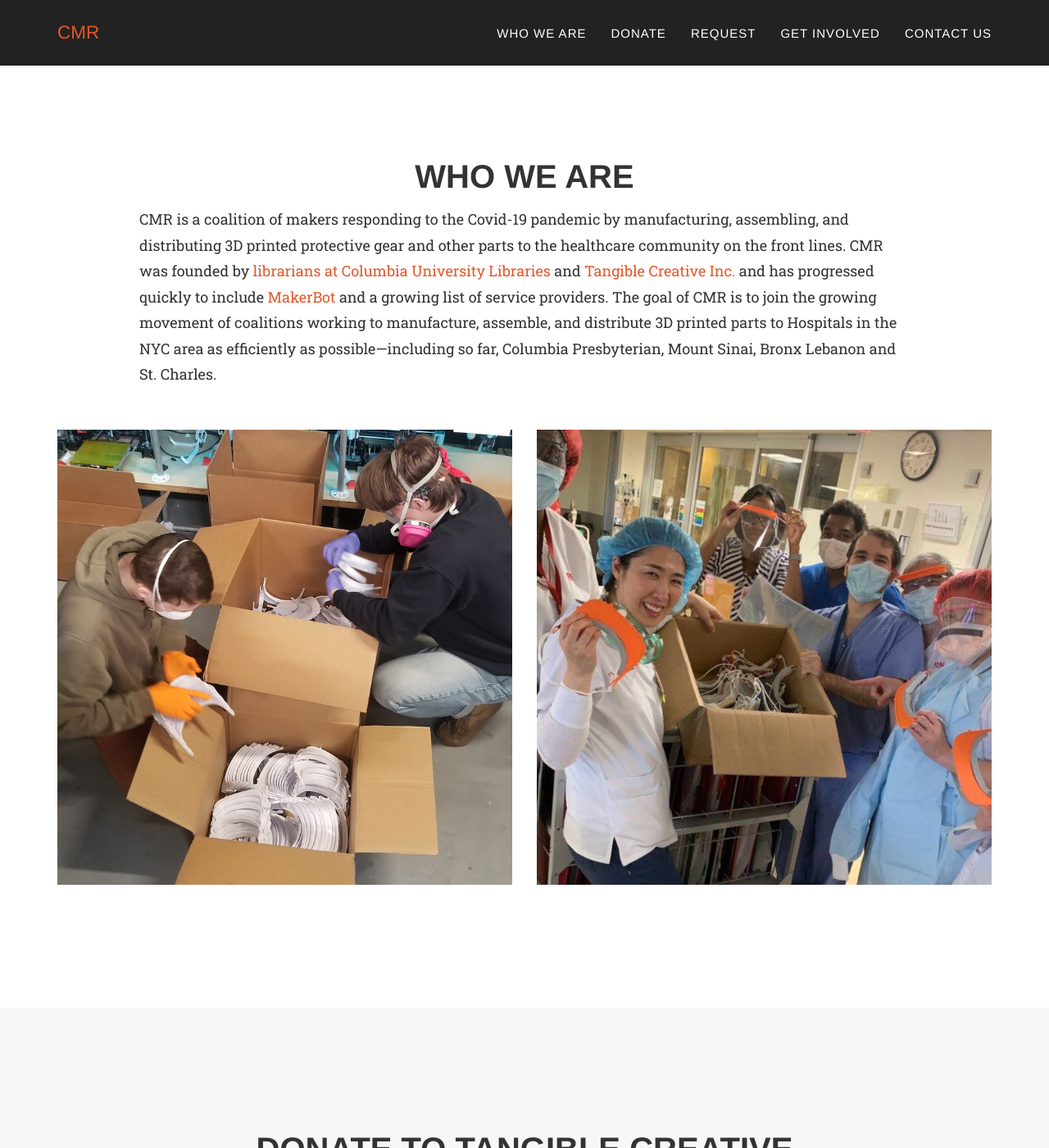
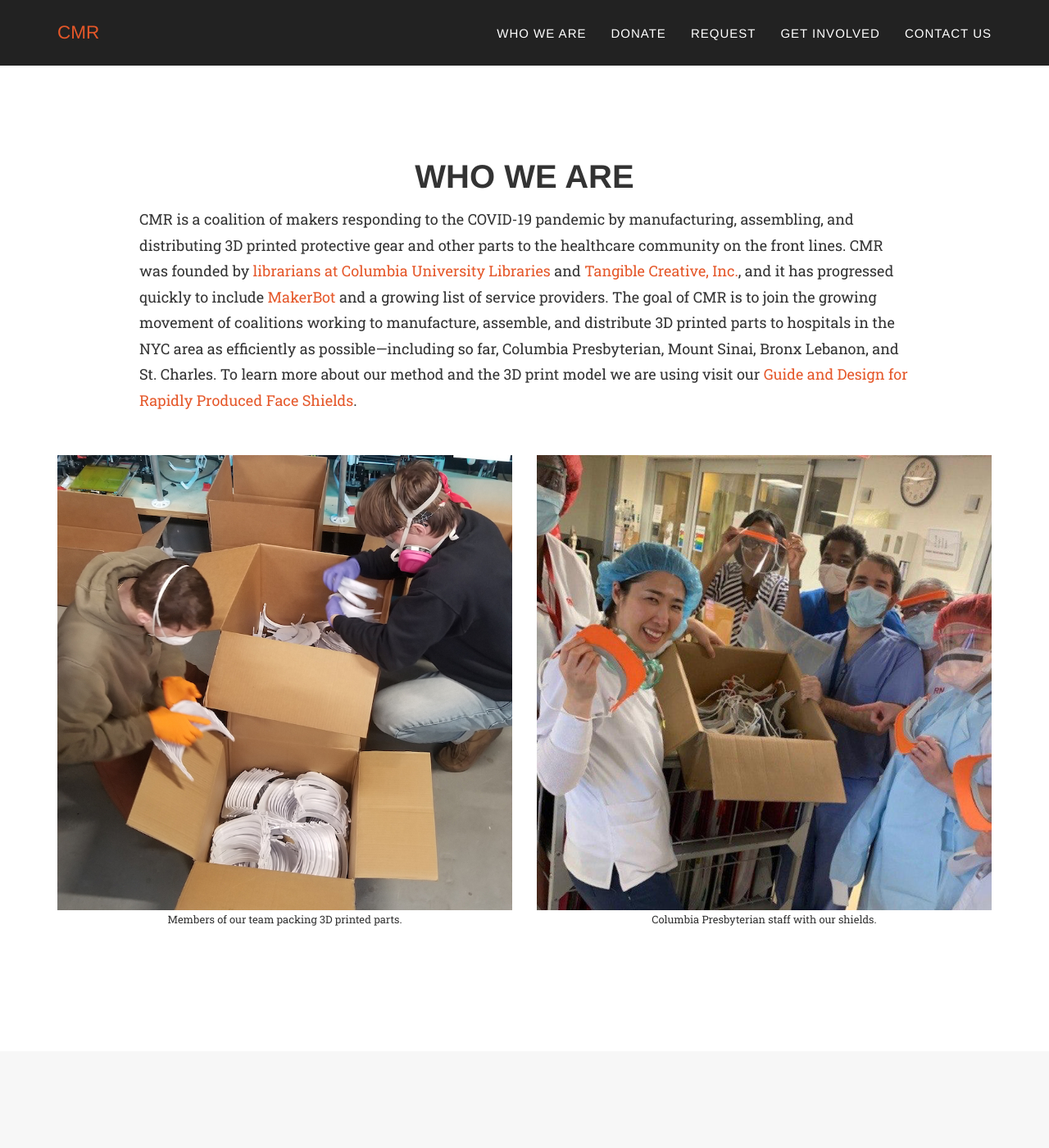
Before and after one commit to covidmakerresponse/covidmakerresponse, a Jekyll site: the page built from index.html, in a window 1280 px wide and 1400 px high, scrolled down 647 px. Shown: the whole window at 82% size. Built offline with Jekyll 4.4.1, drawn with Linux system fonts in a browser that asks for light colours; some web fonts are replaced; some of the changed text lies outside the part shown.

Commit message:
moacir edits

```diff
--- a/_includes/about.html
+++ b/_includes/about.html
@@ -9,7 +9,7 @@
             </div>
             <div class="row section">
                 <div class="col-lg-12">
-                    <p class="large normal-text">CMR is a coalition of makers responding to the Covid-19 pandemic by manufacturing, assembling, and distributing 3D printed protective gear and other parts to the healthcare community on the front lines. CMR was founded by <a href="https://studio.cul.columbia.edu/2020/03/21/studio-librarians-face-shields/">librarians at Columbia University Libraries</a> and <a href="https://tangiblecreative.com/">Tangible Creative Inc.</a> and has progressed quickly to include <a href="https://www.makerbot.com/">MakerBot</a> and a growing list of service providers. The goal of CMR is to join the growing movement of coalitions working to manufacture, assemble, and distribute 3D printed parts to Hospitals in the NYC area as efficiently as possible—including so far, Columbia Presbyterian, Mount Sinai, Bronx Lebanon and St. Charles.</p>
+                    <p class="large normal-text">CMR is a coalition of makers responding to the COVID-19 pandemic by manufacturing, assembling, and distributing 3D printed protective gear and other parts to the healthcare community on the front lines. CMR was founded by <a href="https://studio.cul.columbia.edu/2020/03/21/studio-librarians-face-shields/">librarians at Columbia University Libraries</a> and <a href="https://tangiblecreative.com/">Tangible Creative, Inc.</a>, and it has progressed quickly to include <a href="https://www.makerbot.com/">MakerBot</a> and a growing list of service providers. The goal of CMR is to join the growing movement of coalitions working to manufacture, assemble, and distribute 3D printed parts to hospitals in the NYC area as efficiently as possible—including so far, Columbia Presbyterian, Mount Sinai, Bronx Lebanon, and St. Charles. To learn more about our method and the 3D print model we are using visit our <a href="https://studio.cul.columbia.edu/face-shield/" target="_blank">Guide and Design for Rapidly Produced Face Shields</a>.</p>
 
 
                 </div>
@@ -18,10 +18,11 @@
 <div class="row text-center">
     <div class="col-md-6">
         <img src="/img/packaging.jpg" width="100%" alt="workers packaging shields">
+        <small>Members of our team packing 3D printed parts.</small>
     </div>
     <div class="col-md-6">
         <img src="/img/happy-health-workers.jpg" width="100%" alt="health workers wearing our shields">
-
+        <small>Columbia Presbyterian staff with our shields.</small>
     </div>
 </div>
             </div>
--- a/_includes/contact.html
+++ b/_includes/contact.html
@@ -3,7 +3,7 @@
             <div class="row">
                 <div class="col-lg-12 text-center">
                     <h2 class="section-heading">Contact Us</h2>
-                    <p class="section-subheading text-muted" style="color: white; font-size: 2rem;">To get in touch, please send us an email at <a style="color:#E55729" href="mailto:info@tangiblecreative.com?cc=agil@columbia.edu?subject=From%20CMR%20Website%20">info@makerresponse.com</a>.</p>
+                    <p class="section-subheading text-muted" style="color: white; font-size: 2rem;">To get in touch, please send us an email at <a style="color:#E55729" href="mailto:info@tangiblecreative.com?cc=agil@columbia.edu?subject=From%20CMR%20Website">info@covidmakerresponse.com</a>.</p>
                 </div>
 <!--             </div>
             <div class="row">
--- a/_includes/donate.html
+++ b/_includes/donate.html
@@ -4,13 +4,15 @@
             <div class="row">
                 <div class="col-lg-12 text-center">
                 <h2 class="section-heading">Donate to Tangible Creative</h2>
-                <p style="font-size: 2rem;">Tangible Creative Inc. is a key manufacturing partner in this effort. Donations will go directly to them to support labor and material costs. <strong>Columbia University Libraries and MakerBot are not soliciting donations nor receiving money for this effort</strong>. Tangible Creative Inc. will be accepting donations via PayPal. To donate click on the button below.</p>
-<!--                 <form action="https://www.paypal.com/cgi-bin/webscr" method="post" target="_top">
+                <p style="font-size: 2rem;">Tangible Creative Inc., is a key manufacturing partner in this effort. Funds will go directly to them to support labor and material costs. <strong>Columbia University Libraries and MakerBot are not soliciting donations nor receiving money for this effort</strong>. Tangible Creative Inc., will be accepting funding via PayPal. Funds given to Tangible Creative, Inc., are not tax-deductible. To help with funds, <a href="https://www.paypal.com/cgi-bin/webscr?cmd=_donations&business=info%40tangiblecreative.com&currency_code=USD&source=url" target="_blank">click on this link</a> or the button below.</p>
+<!-- <form action="https://www.paypal.com/cgi-bin/webscr" method="post" target="_top">
 <input type="hidden" name="cmd" value="_donations" />
 <input type="hidden" name="business" value="info@tangiblecreative.com" />
 <input type="hidden" name="currency_code" value="USD" />
-<input type="image" src="/img/donate.png" border="0" name="submit" title="PayPal - The safer, easier way to pay online!" alt="Donate with PayPal button" width="20%" /> -->
-<a href="https://www.paypal.com/donate/?token=-MR22wz7w4mcnsiFf8ZuW16UUNxoqqM8keVxoWOzjDe81GerlEeT8LhESUV1f435c-s6Im&fromUL=true" target="_blank"><img alt="" border="0" src="/img/donate.png" width="20%"/></a>
+<input type="image" src="https://www.paypalobjects.com/en_US/i/btn/btn_donate_LG.gif" border="0" name="submit" title="PayPal - The safer, easier way to pay online!" alt="Donate with PayPal button" />
+<img alt="" border="0" src="https://www.paypal.com/en_US/i/scr/pixel.gif" width="1" height="1" />
+</form> -->
+<a href="https://www.paypal.com/cgi-bin/webscr?cmd=_donations&business=info%40tangiblecreative.com&currency_code=USD&source=url"><img alt="PayPal button" border="0" src="/img/donate.png" width="20%"/></a>
 <!-- </form> -->
                 </div>
             </div>
--- a/_includes/head.html
+++ b/_includes/head.html
@@ -18,18 +18,21 @@
     <link href='https://fonts.googleapis.com/css?family=Droid+Serif:400,700,400italic,700italic' rel='stylesheet' type='text/css'>
     <link href='https://fonts.googleapis.com/css?family=Roboto+Slab:400,100,300,700' rel='stylesheet' type='text/css'>
 
+  <!-- iphone fix -->
+  <meta name="viewport" content="width=device-width, user-scalable=yes">
+
   <!-- open graph -->
   <meta name="twitter:card" content="summary" />
   <meta name="twitter:site" content="@Tangible_C" />
   <meta name="twitter:title" content="COVID Maker Response" />
-  <meta name="twitter:description" content="A rapid response to produce and deliver face shields to Hospitals in NYC" />
-  <meta name="twitter:image" content="https://covidmakerresponse.github.io/" />
+  <meta name="twitter:description" content="Columbia Univ. Librarians’, Tangible Creative, Inc.’s, and MakerBot’s rapid response to produce and deliver face shields to hospitals in NYC." />
+  <meta name="twitter:image" content="http://covidmakerresponse.com/img/packaging.jpg"/>
   <meta property="og:title" content="COVID Maker Response"/>
-  <meta property="og:description" content="A rapid response to produce and deliver face shields to Hospitals in NYC">
+  <meta property="og:description" content="Columbia Univ. Librarians’, Tangible Creative, Inc.’s, and MakerBot’s rapid response to produce and deliver face shields to hospitals in NYC.">
   <meta property="fb:admins" content="elotroalex"/>
   <meta property="og:type" content="website" />
-  <meta property="og:url" content="A rapid response to produce and deliver face shields to Hospitals in NYC"/>
-  <meta property="og:image" content="https://covidmakerresponse.github.io/img/packaging.jpg"/>
+  <meta property="og:url" content="http://covidmakerresponse.com"/>
+  <meta property="og:image" content="http://covidmakerresponse.com/img/packaging.jpg"/>
   <meta property="og:image:width" content="600" />
   <meta property="og:image:height" content="600" />
 
```
Also changed, not shown: _includes/css/agency.css (+20 -3 lines), 1 other file.
